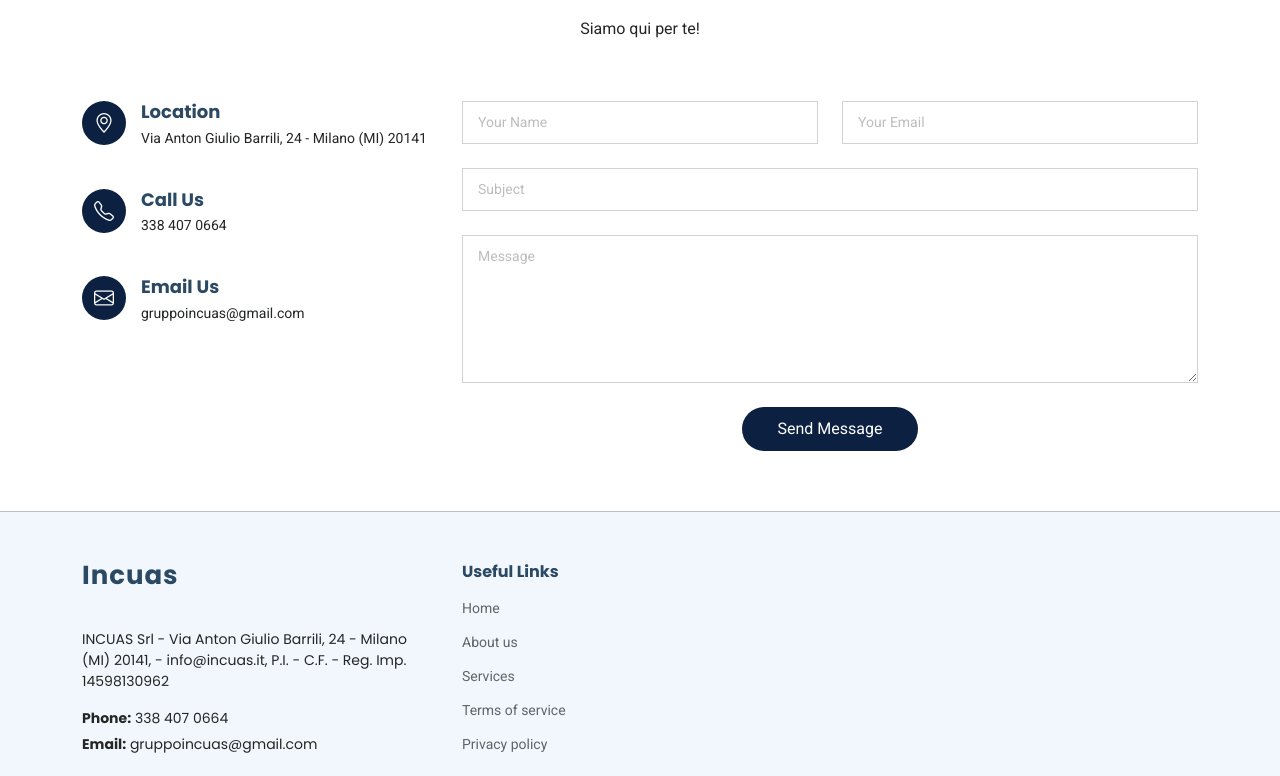
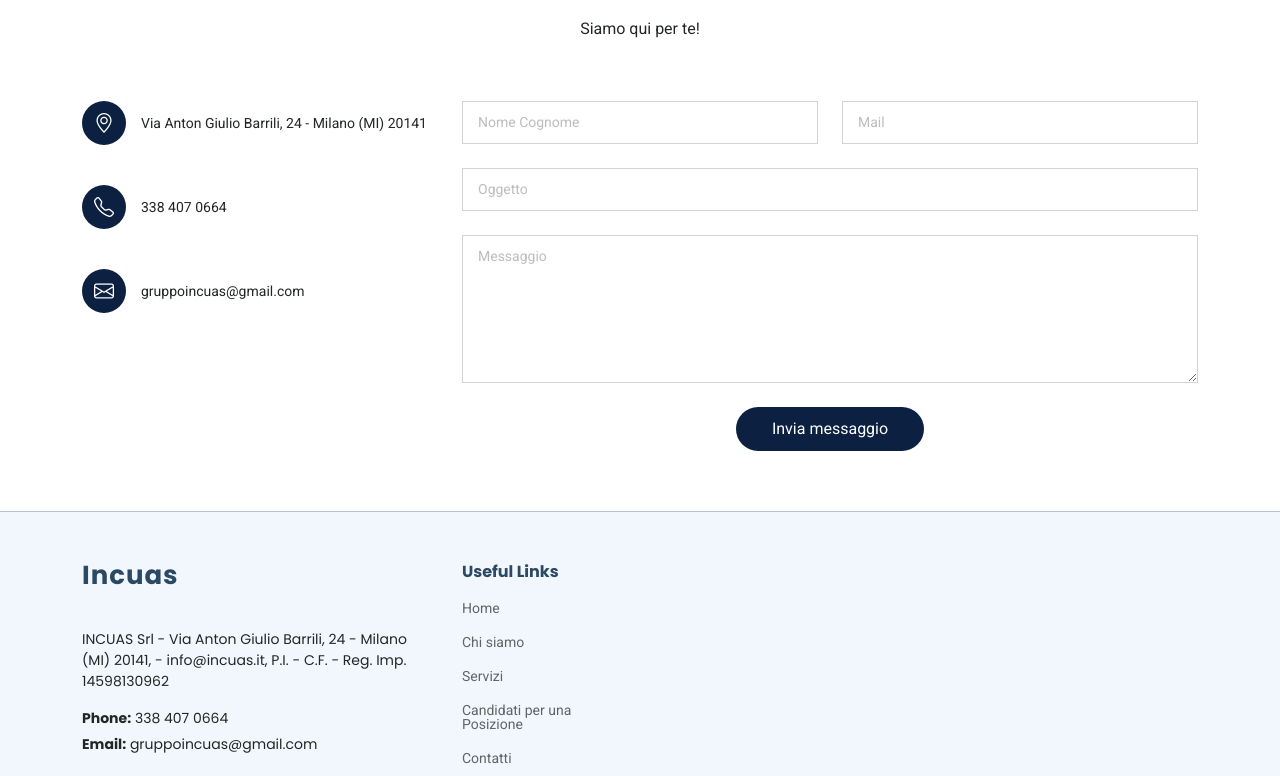
Before and after one commit to Incuas/incuas, a plain HTML site: page index.html in a window 1280 px wide. Shown: the part 5186-5962 px from the top of the page. Drawn offline with Linux system fonts and the light colour scheme.

Commit message:
links corrected

```diff
--- a/assets/css/main.css
+++ b/assets/css/main.css
@@ -1653,6 +1653,10 @@ section,
   margin-top: 40px;
 }
 
+.info-item {
+  align-items: center;
+}
+
 .contact .info-item i {
   color: var(--contrast-color);
   background: var(--accent-color);
--- a/index.html
+++ b/index.html
@@ -84,7 +84,7 @@ window.addEventListener("load", function () {
             <li><a href="#hero" class="active">Home<br></a></li>
             <li><a href="#about">Chi siamo</a></li>
             <li><a href="#services">Servizi</a></li>
-            <li><a href="#doctors"> Perche noi</a></li>
+            <li><a href="#why-us"> Perche noi</a></li>
             <li><a href="#jobs">Lavora Con Noi</a></li>
             <li><a href="#apply for a job">Candidati per una Posizione</a></li>
             <!-- <li class="dropdown"><a href="#"><span>Dropdown</span> <i class="bi bi-chevron-down toggle-dropdown"></i></a>
@@ -140,7 +140,7 @@ window.addEventListener("load", function () {
                 Ecco i quattro pilastri che ci distinguono nel settore sanitario e assistenziale.
               </p>
               <div class="text-center">
-                <a href="#about" class="more-btn"><span>Learn More</span> <i class="bi bi-chevron-right"></i></a>
+                <a href="#why-us" class="more-btn"><span>Learn More</span> <i class="bi bi-chevron-right"></i></a>
               </div>
             </div>
           </div><!-- End Why Box -->
@@ -1352,7 +1352,7 @@ Non solo personale: Incuas è anche il vostro fornitore affidabile per materiali
             <div class="info-item d-flex" data-aos="fade-up" data-aos-delay="300">
               <i class="bi bi-geo-alt flex-shrink-0"></i>
               <div>
-                <h3>Location</h3>
+                <!-- <h3>Location</h3> -->
                 <p>Via Anton Giulio Barrili, 24 - Milano (MI) 20141</p>
               </div>
             </div><!-- End Info Item -->
@@ -1360,7 +1360,7 @@ Non solo personale: Incuas è anche il vostro fornitore affidabile per materiali
             <div class="info-item d-flex" data-aos="fade-up" data-aos-delay="400">
               <i class="bi bi-telephone flex-shrink-0"></i>
               <div>
-                <h3>Call Us</h3>
+                <!-- <h3>Call Us</h3> -->
                 <p> 338 407 0664</p>
               </div>
             </div><!-- End Info Item -->
@@ -1368,7 +1368,7 @@ Non solo personale: Incuas è anche il vostro fornitore affidabile per materiali
             <div class="info-item d-flex" data-aos="fade-up" data-aos-delay="500">
               <i class="bi bi-envelope flex-shrink-0"></i>
               <div>
-                <h3>Email Us</h3>
+                <!-- <h3>Email Us</h3> -->
                 <p>gruppoincuas@gmail.com</p>
               </div>
             </div><!-- End Info Item -->
@@ -1380,19 +1380,19 @@ Non solo personale: Incuas è anche il vostro fornitore affidabile per materiali
               <div class="row gy-4">
 
                 <div class="col-md-6">
-                  <input type="text" name="name" class="form-control" placeholder="Your Name" required="">
+                  <input type="text" name="name" class="form-control" placeholder="Nome Cognome" required="">
                 </div>
 
                 <div class="col-md-6 ">
-                  <input type="email" class="form-control" name="email" placeholder="Your Email" required="">
+                  <input type="email" class="form-control" name="email" placeholder="Mail" required="">
                 </div>
 
                 <div class="col-md-12">
-                  <input type="text" class="form-control" name="subject" placeholder="Subject" required="">
+                  <input type="text" class="form-control" name="subject" placeholder="Oggetto" required="">
                 </div>
 
                 <div class="col-md-12">
-                  <textarea class="form-control" name="message" rows="6" placeholder="Message" required=""></textarea>
+                  <textarea class="form-control" name="message" rows="6" placeholder="Messaggio" required=""></textarea>
                 </div>
 
                 <input type="hidden" name="form-name" value="contactForm" />
@@ -1402,7 +1402,7 @@ Non solo personale: Incuas è anche il vostro fornitore affidabile per materiali
                   <div class="error-message"></div>
                   <div class="sent-message">Your message has been sent. Thank you!</div>
 
-                  <button type="submit">Send Message</button>
+                  <button type="submit">Invia messaggio</button>
                 </div>
 
               </div>
@@ -1443,11 +1443,11 @@ Non solo personale: Incuas è anche il vostro fornitore affidabile per materiali
         <div class="col-lg-2 col-md-3 footer-links">
           <h4>Useful Links</h4>
           <ul>
-            <li><a href="#">Home</a></li>
-            <li><a href="#">About us</a></li>
-            <li><a href="#">Services</a></li>
-            <li><a href="#">Terms of service</a></li>
-            <li><a href="#">Privacy policy</a></li>
+            <li><a href="#home">Home</a></li>
+            <li><a href="#about">Chi siamo</a></li>
+            <li><a href="#services">Servizi</a></li>
+            <li><a href="#apply for a job">Candidati per una Posizione</a></li>
+            <li><a href="#contact">Contatti</a></li>
           </ul>
         </div>
 
```
